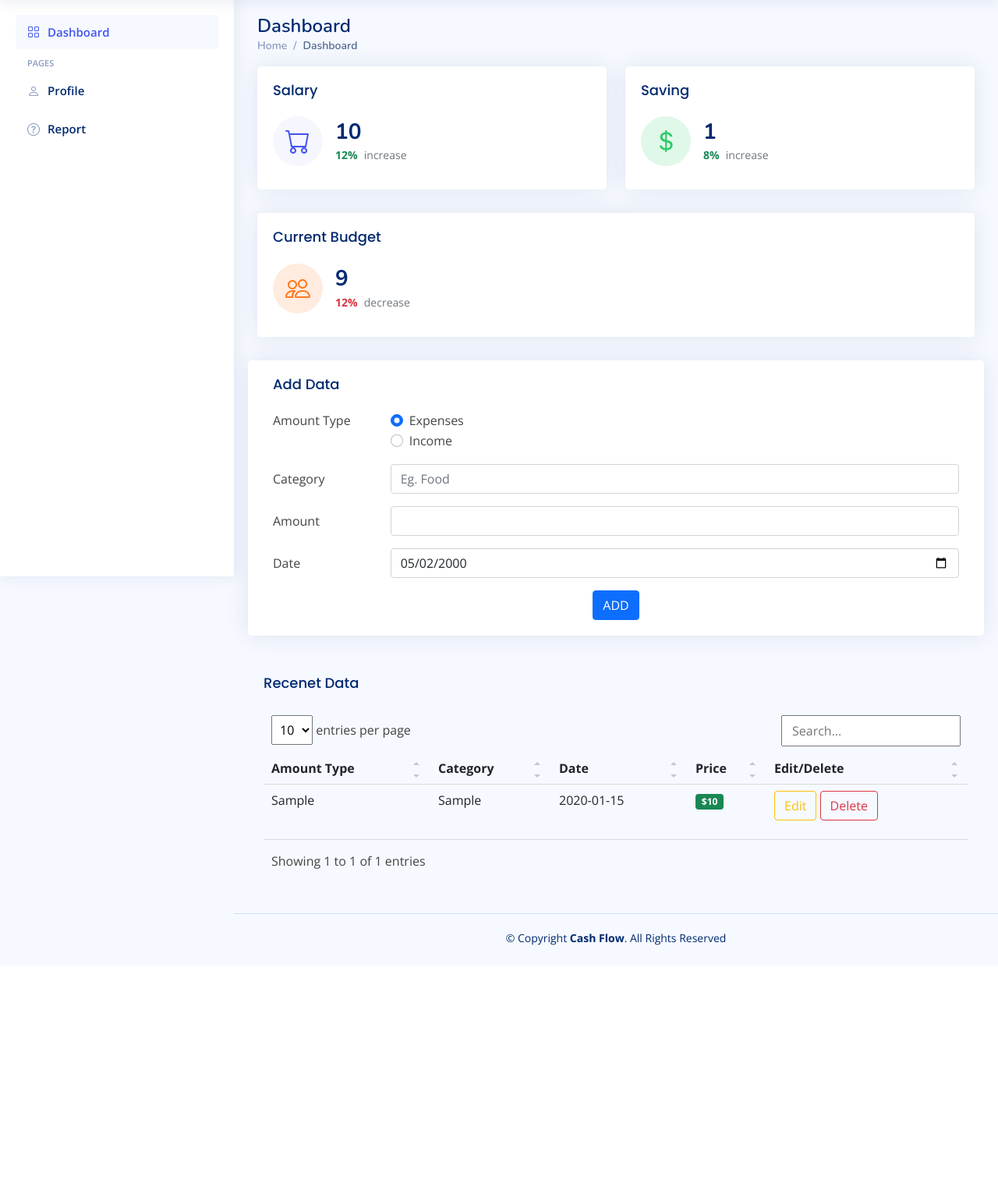
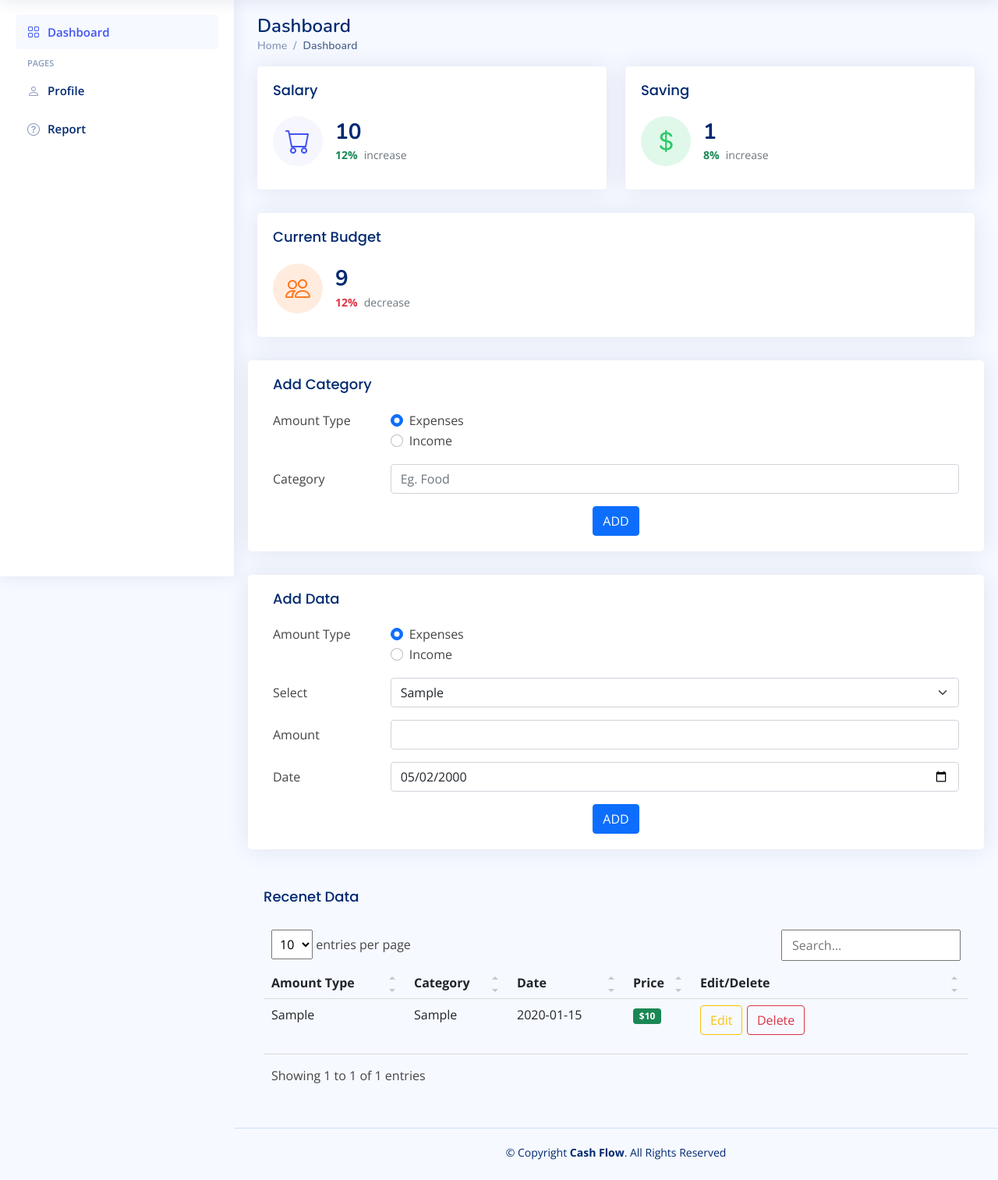
Before and after one commit to Bugswash/Cash-Flow-Management, a Flask app: page /dashboard in a window 1280 px wide. Shown: the part 61-1574 px from the top of the page at 78% size. Before the commit the page ends 1273 px from the top, so only its background shows below. Run offline with Flask 2, Linux system fonts and the light colour scheme; a user stored in the database is signed in; tables that the repository leaves empty hold one stand-in row (values such as "Sample post"); some libraries are stand-ins or nearby versions.

Commit message:
Fix The category And Added the Pie Chart

```diff
--- a/app.py
+++ b/app.py
@@ -68,7 +68,12 @@ class Account(db.Model):
     date = db.Column(db.Date, default=datetime.now())
     user_id = db.Column(db.Integer, db.ForeignKey('userprofile.id'))
 
-
+class Category(db.Model):
+    __tablename__ = 'category'
+    cid = db.Column(db.Integer, primary_key=True)
+    category = db.Column(db.String(120), nullable=False, unique=True)
+    amounttype = db.Column(db.String(120), nullable=False)
+    user_id = db.Column(db.Integer, db.ForeignKey('userprofile.id'))
 @login_manager.user_loader
 def load_user(user_id):
     return UserProfile.query.get(int(user_id))
@@ -162,7 +167,7 @@ def login():
                 user = UserProfile.query.filter_by(
                     id=session.get('visits')).first()
                 print("--->>>",user.id)
-                return render_template('Dashboard.html', user=user)
+                return redirect(url_for('dashboard'))
             else:
                 flash('Password Is Incorrect')
                 return render_template('index.html', flag=2)
@@ -205,17 +210,21 @@ def profile():
 def dashboard():
     user = UserProfile.query.filter_by(id=current_user.id).first()
     my_data = list(Account.query.filter_by(user_id=current_user.id).all())
+    my_catgeory = Category.query.filter_by(user_id=current_user.id).all()
     print("--->>>",my_data)
     print("--->>>",session.get('visits'))
-    return render_template('Dashboard.html',user=user,data= my_data)
+    return render_template('Dashboard.html',user=user,data= my_data,category=my_catgeory)
 
 @app.route('/report')
 @login_required
 def report():
+    pie_data = db.session.execute(f"select SUM(amount) as am,category from account where amounttype = 'Expenses' and user_id = {current_user.id} group by category").all()
+    db.session.commit()
+    print("--->>>",pie_data)
     user = UserProfile.query.filter_by(id=current_user.id).first()
-    return render_template('report.html',user=user)
+    return render_template('report.html',user=user,pie_data=pie_data)
 
-@app.route('/item', methods=['GET', 'POST'])
+@app.route('/item', methods=['GET', 'POST','DELETE'])
 @login_required
 def item():
     if request.method == 'POST':
@@ -227,6 +236,12 @@ def item():
         db.session.add(add_acc)
         db.session.commit()
         return redirect(url_for('dashboard'))
+    if request.method == 'DELETE':
+        print("--->>>",request.form["id"])
+        acc = Account.query.filter_by(aid=request.form["id"],user_id=current_user.id).first()
+        db.session.delete(acc)
+        db.session.commit()
+        return "Done"
 @app.route('/edit',methods=['POST'])
 @login_required
 def edit():
@@ -244,5 +259,15 @@ def edit():
     db.session.add(edit_acc)
     db.session.commit()
     return "Here"
+@app.route('/addcategory',methods=['POST'])
+@login_required
+def addcategory():
+    category = request.form["category"]
+    gridRadios = request.form["gridRadios"]
+    print(category)
+    add_cat = Category(category=category,amounttype= gridRadios,user_id=current_user.id)
+    db.session.add(add_cat)
+    db.session.commit()
+    return redirect(url_for('dashboard'))
 if __name__ == '__main__':
     app.run(debug=True)
--- a/static/assets/js/dashboard.js
+++ b/static/assets/js/dashboard.js
@@ -95,3 +95,19 @@ function change() {
     }
   }
 }
+function deletes(id) {
+  $.ajax({
+    url: '/item',
+    type: 'DELETE',
+    data: {
+      id: id,
+    },
+    success: function (data) {
+      console.log(data);
+      location.reload();
+    },
+    error: function (data) {
+      console.log(data);
+    }
+  });
+}
--- a/templates/Dashboard.html
+++ b/templates/Dashboard.html
@@ -45,7 +45,7 @@
   <header id="header" class="header fixed-top d-flex align-items-center">
 
     <div class="d-flex align-items-center justify-content-between">
-      <a href="/" class="logo d-flex align-items-center">
+      <a href="/dashboard" class="logo d-flex align-items-center">
         <img src="{{ url_for('static',filename='assets/img/logo.png')}}" alt="">
         <span class="d-none d-lg-block">Cash Flow</span>
       </a>
@@ -112,7 +112,7 @@
     <ul class="sidebar-nav" id="sidebar-nav">
 
       <li class="nav-item">
-        <a class="nav-link " href="/">
+        <a class="nav-link " href="/dashboard">
           <i class="bi bi-grid"></i>
           <span>Dashboard</span>
         </a>
@@ -145,7 +145,7 @@
       <h1>Dashboard</h1>
       <nav>
         <ol class="breadcrumb">
-          <li class="breadcrumb-item"><a href="/">Home</a></li>
+          <li class="breadcrumb-item"><a href="/dashboard">Home</a></li>
           <li class="breadcrumb-item active">Dashboard</li>
         </ol>
       </nav>
@@ -223,17 +223,13 @@
           </div>
 
         </div><!-- End Customers Card -->
-
-        <!-- Left side columns -->
         <div class="col-lg-12">
           <div class="row">
 
             <div class="card">
               <div class="card-body">
-                <h5 class="card-title">Add Data</h5>
-
-                <!-- Horizontal Form -->
-                <form action="/item" method="post">
+                <h5 class="card-title">Add Category</h5>
+                <form action="/addcategory" method="post">
                   <fieldset class="row mb-3">
                     <legend class="col-form-label col-sm-2 pt-0">Amount Type</legend>
                     <div class="col-sm-10">
@@ -257,6 +253,67 @@
                     <div class="col-sm-10">
                       <input type="text" name="category" class="form-control" id="inputText" placeholder="Eg. Food">
 
+                    </div>
+                  </div>
+                  <div class="text-center">
+                    <button type="submit" class="btn btn-primary">ADD</button>
+                  </div>
+              </div>
+              </form>
+            </div>
+          </div>
+        </div>
+
+        <!-- Left side columns -->
+        <div class="col-lg-12">
+          <div class="row">
+
+            <div class="card">
+              <div class="card-body">
+                <h5 class="card-title">Add Data</h5>
+
+                <!-- Horizontal Form -->
+                <form action="/item" method="post" name="itemform">
+                  <fieldset class="row mb-3">
+                    <legend class="col-form-label col-sm-2 pt-0">Amount Type</legend>
+                    <div class="col-sm-10">
+                      <div class="form-check">
+                        <input class="form-check-input" type="radio" name="gridRadios" id="gridRadios1" value="Expenses"
+                          onclick="handleClick(this);" checked>
+                        <label class="form-check-label" for="gridRadios1">
+                          Expenses
+                        </label>
+                      </div>
+                      <div class="form-check">
+                        <input class="form-check-input" type="radio" name="gridRadios" id="gridRadios2"
+                          onclick="handleClick(this);" value="Income">
+                        <label class="form-check-label" for="gridRadios2">
+                          Income
+                        </label>
+                      </div>
+                    </div>
+                  </fieldset>
+                  <div class="row mb-3">
+                    <!-- <label class="col-sm-2 col-form-label">Category</label>
+                    <div class="col-sm-10">
+                      <input type="text" name="category" class="form-control" id="inputText" placeholder="Eg. Food">
+
+                    </div> -->
+                    <label class="col-sm-2 col-form-label">Select</label>
+                    <div class="col-sm-10">
+                      <select class="form-select" aria-label="Default select example" name="category">
+                        {% for cats in category %}
+                        {% if cats.amounttype=="Income" %}
+
+                        <option value="{{ cats.category }}" class="{{ cats.amounttype }}" style="display: none;">{{
+                          cats.category}}</option>
+                        {% else %}
+                        <option value="{{ cats.category }}" class="{{ cats.amounttype }}">{{
+                          cats.category}}</option>
+
+                        {% endif %}
+                        {% endfor %}
+                      </select>
                     </div>
                   </div>
                   <div class="row mb-3">
@@ -307,10 +364,17 @@
                 <td> <span class="badge bg-success" id='M{{ datas.aid }}'>${{ datas.amount }}</span></td>
                 {% endif %}
                 <td>
-                  <div class="col"> <button type="button" id='ed{{ datas.aid }}'
-                      class="btn btn-outline-warning ibtn-edit" onclick="edit({{ datas.aid }})">Edit</button>
-                    <button type="button" class="btn btn-outline-danger">Delete</button>
-                  </div>
+                  <div class="row">
+                    <div class="col-2 pe-5">
+                      <button type="button" id='ed{{ datas.aid }}' class="btn btn-outline-warning ibtn-edit"
+                        onclick="edit({{ datas.aid }})">Edit</button>
+                    </div>
+                    <div class="col-2 pe-5">
+
+                      <button type="button" class="btn btn-outline-danger"
+                        onclick="deletes({{ datas.aid }})">Delete</button>
+                    </div>
+
                 </td>
               </tr>
               {% endfor %}
@@ -324,6 +388,55 @@
 
   </main><!-- End #main -->
   <script>
+
+    var currentValue = 0;
+    function handleClick(myRadio) {
+      // alert('Old value: ' + currentValue);
+      // alert('New value: ' + myRadio.value);
+      var get_len = document.querySelectorAll(".Expenses").length;
+      console.log(get_len);
+      if (myRadio.value === "Expenses") {
+        var get_len = document.querySelectorAll(".Income").length;
+        for (let i = 0; i < get_len; i++) {
+          document.getElementsByClassName("Income")[i].style.display = "none";
+        }
+        var get_len = document.querySelectorAll(".Expenses").length;
+        for (let i = 0; i < get_len; i++) {
+          if (i == 0) {
+
+            document.getElementsByClassName("Expenses")[i].style.display = "block";
+            document.getElementsByClassName("Expenses")[i].selected = true
+
+
+          }
+          else {
+            document.getElementsByClassName("Expenses")[i].style.display = "block";
+          }
+        }
+        console.log("-->>" + get_len);
+      } else {
+        var get_len = document.querySelectorAll(".Expenses").length;
+        for (let i = 0; i < get_len; i++) {
+          document.getElementsByClassName("Expenses")[i].style.display = "none";
+        }
+        var get_len = document.querySelectorAll(".Income").length;
+        for (let i = 0; i < get_len; i++) {
+          if (i == 0) {
+
+            document.getElementsByClassName("Income")[i].style.display = "block";
+            document.getElementsByClassName("Income")[i].selected = true
+
+          }
+          else {
+
+            document.getElementsByClassName("Income")[i].style.display = "block";
+          }
+        }
+        console.log("-->>" + get_len);
+      }
+      currentValue = myRadio.value;
+      document.getElementById("inputText").value = "";
+    }
     document.getElementById("remaining").innerHTML = parseInt("{{ user.salary }}") - parseInt("{{ user.saving }}");
   </script>
   <!-- ======= Footer ======= -->
--- a/templates/profile.html
+++ b/templates/profile.html
@@ -45,7 +45,7 @@
   <header id="header" class="header fixed-top d-flex align-items-center">
 
     <div class="d-flex align-items-center justify-content-between">
-      <a href="/" class="logo d-flex align-items-center">
+      <a href="/dashboard" class="logo d-flex align-items-center">
         <img src="{{ url_for('static',filename='assets/img/logo.png')}}" alt="">
         <span class="d-none d-lg-block">Cash Flow</span>
       </a>
@@ -144,7 +144,7 @@
       <h1>Profile</h1>
       <nav>
         <ol class="breadcrumb">
-          <li class="breadcrumb-item"><a href="/">Home</a></li>
+          <li class="breadcrumb-item"><a href="/dashboard">Home</a></li>
           <li class="breadcrumb-item">Users</li>
           <li class="breadcrumb-item active">Profile</li>
         </ol>
```
Also changed, not shown: templates/report.html (+13 -6 lines).
